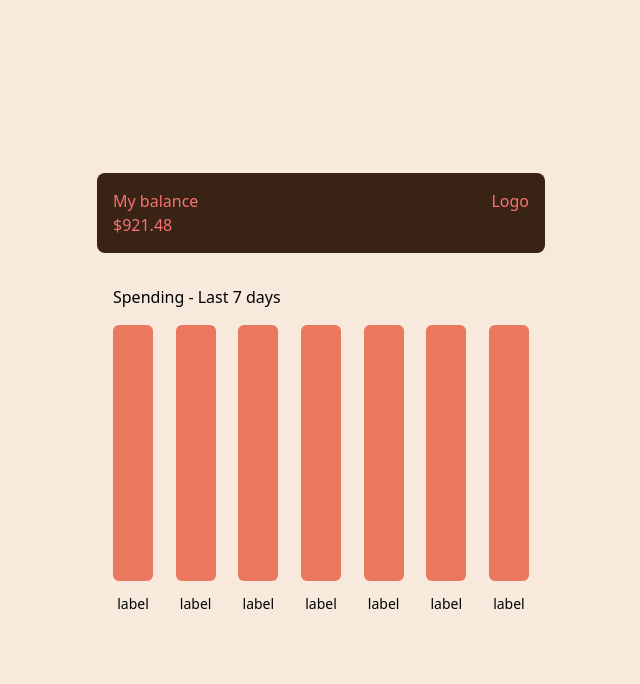
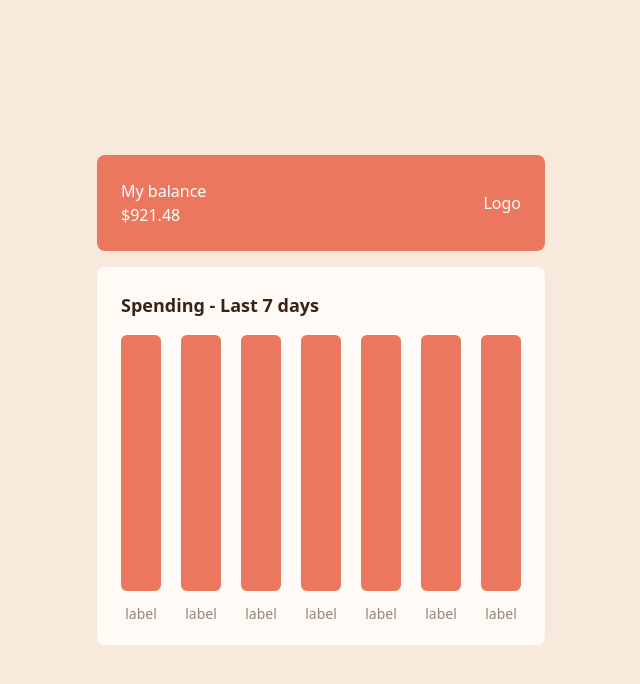
Before and after one commit to Maikolrm/react-expenses-chart, a React (Vite) app: page / in a window 1280 px wide. Shown: the top 684 px of the page, without its empty margins (319-959 px from the left). Built offline with nearby package versions, Linux system fonts and the light colour scheme.

Commit message:
Project - App - changing containers bg color, paddings and border radius

```diff
--- a/src/App.jsx
+++ b/src/App.jsx
@@ -4,7 +4,7 @@ function ChartBar() {
   return (
     <div className="">
       <div className="w-10 h-64 bg-soft-red rounded-md"></div>
-      <p className="mt-4 text-sm text-center leading-none">label</p>
+      <p className="mt-4 text-sm text-center text-mid-brown leading-none">label</p>
     </div>
   )
 }
@@ -24,15 +24,15 @@ function App() {
 
   return (
     <main className="m-auto w-full max-w-md">
-      <div className="p-4 rounded-lg bg-dark-brown text-red-400 flex">
+      <div className="p-6 rounded-lg bg-soft-red text-red-400 flex items-center text-white">
         <div className="flex-1">
           <h2>My balance</h2>
           <p>$921.48</p>
         </div>
         <div>Logo</div>
       </div>
-      <div className="p-4 mt-4 bg-cream rounded-lg">
-        <h2>Spending - Last 7 days</h2>
+      <div className="p-6 mt-4 bg-pale-orange rounded-lg">
+        <h2 className="text-lg font-bold text-dark-brown">Spending - Last 7 days</h2>
         <div className="mt-4 flex justify-between">
           <ChartBar />
           <ChartBar />
```
